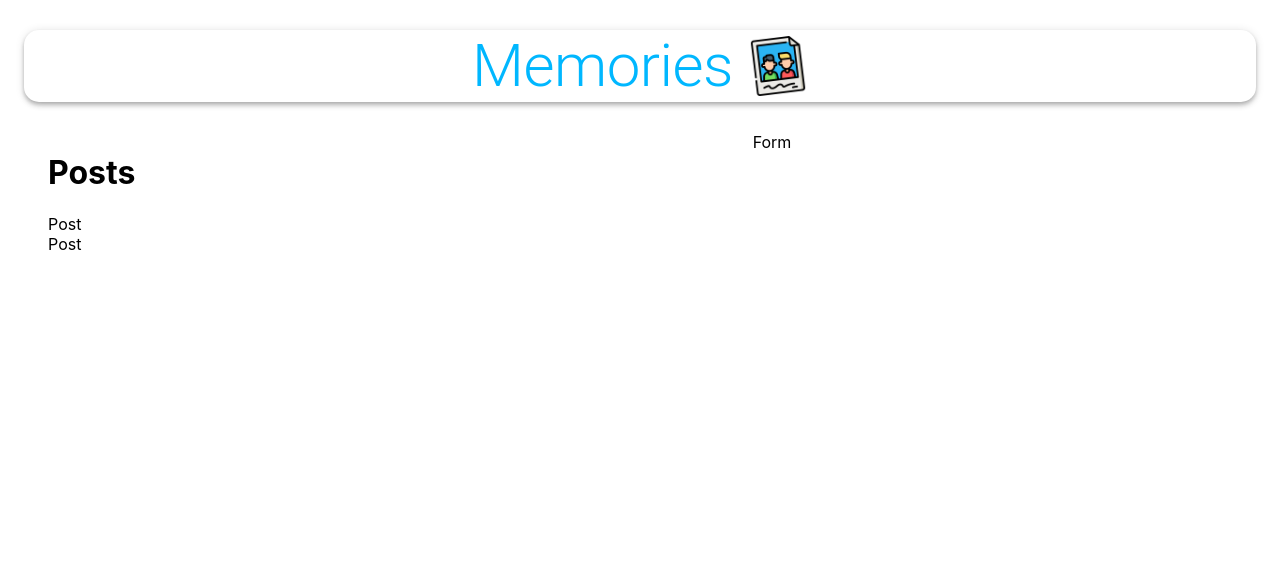
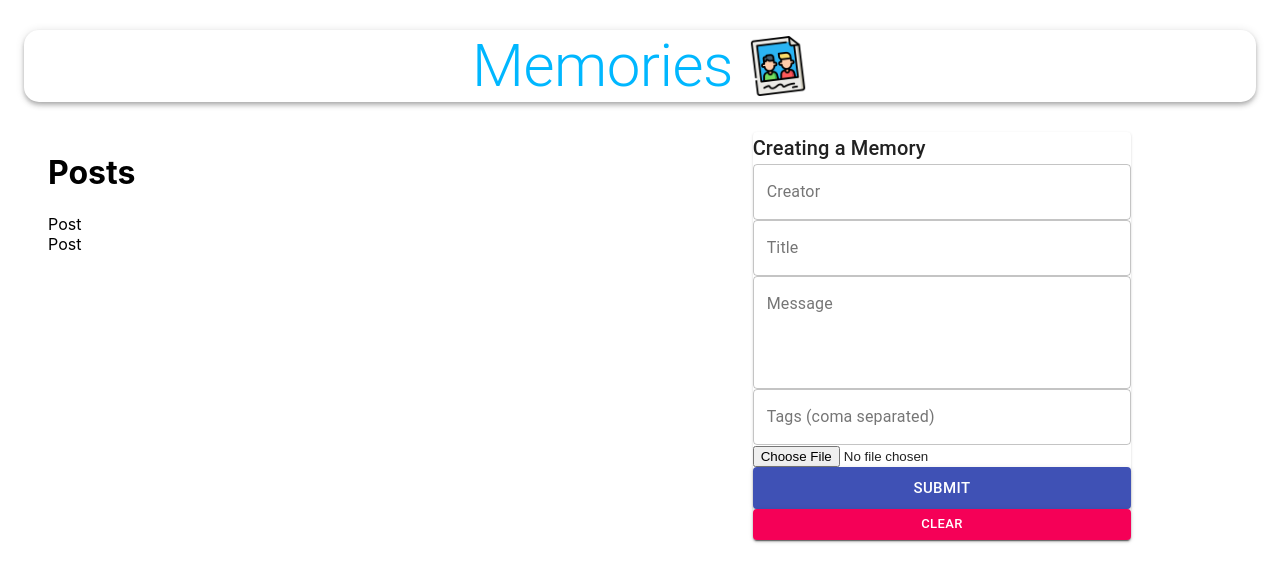
Before and after one commit to zeeshanmustafa1/MERN-SocialMediaApp, a React (Create React App) app in the folder client/: page / in a window 1280 px wide. Shown: the top 582 px of the page. Built offline with nearby package versions, Linux system fonts and the light colour scheme.

Commit message:
form layout made

```diff
--- a/client/src/components/Form/Form.js
+++ b/client/src/components/Form/Form.js
@@ -1,12 +1,66 @@
-import React from 'react';
+import React, {useState} from 'react';
 import useStyles from "../Posts/style";
+import {Button, Paper, TextField, Typography} from "@material-ui/core";
+import FileBase from "react-file-base64";
 
 const Form = () => {
+  const [postData, setPostData] = useState({
+    creator: '', title: '', message: '', tags: '', selectedFile: ''
+  })
   const classes = useStyles();
+
+  const handleSubmit = () => {
+  }
+  const clear = () => {
+  }
+
   return (
-    <div>
-      Form
-    </div>
+    <Paper className={classes.paper}>
+      <form autoComplete="off" noValidate className={`${classes.root} ${classes.form}`} onSubmit={handleSubmit}>
+        <Typography variant="h6">Creating a Memory</Typography>
+        <TextField name="creator" variant="outlined" label="Creator" fullWidth value={postData.creator}
+                   onChange={
+                     (e) => setPostData(
+                       {...postData, creator: e.target.value}
+                     )
+                   }
+        />
+        <TextField name="title" variant="outlined" label="Title" fullWidth value={postData.title}
+                   onChange={
+                     (e) => setPostData(
+                       {...postData, title: e.target.value}
+                     )
+                   }
+        />
+        <TextField name="message" variant="outlined" label="Message" fullWidth multiline rows={4}
+                   value={postData.message}
+                   onChange={
+                     (e) => setPostData(
+                       {...postData, message: e.target.value}
+                     )
+                   }
+        />
+        <TextField name="tags" variant="outlined" label="Tags (coma separated)" fullWidth value={postData.tags}
+                   onChange={
+                     (e) => setPostData(
+                       {...postData, tags: e.target.value.split(',')}
+                     )
+                   }
+        />
+        <div className={classes.fileInput}>
+          <FileBase type="file" multiple={false}
+                    onDone={
+                      ({base64}) => setPostData(
+                        {...postData, selectedFile: base64}
+                      )
+                    }
+          />
+        </div>
+        <Button className={classes.buttonSubmit} variant="contained" color="primary" size="large" type="submit"
+                fullWidth>Submit</Button>
+        <Button variant="contained" color="secondary" size="small" onClick={clear} fullWidth>Clear</Button>
+      </form>
+    </Paper>
   );
 };
 
```
